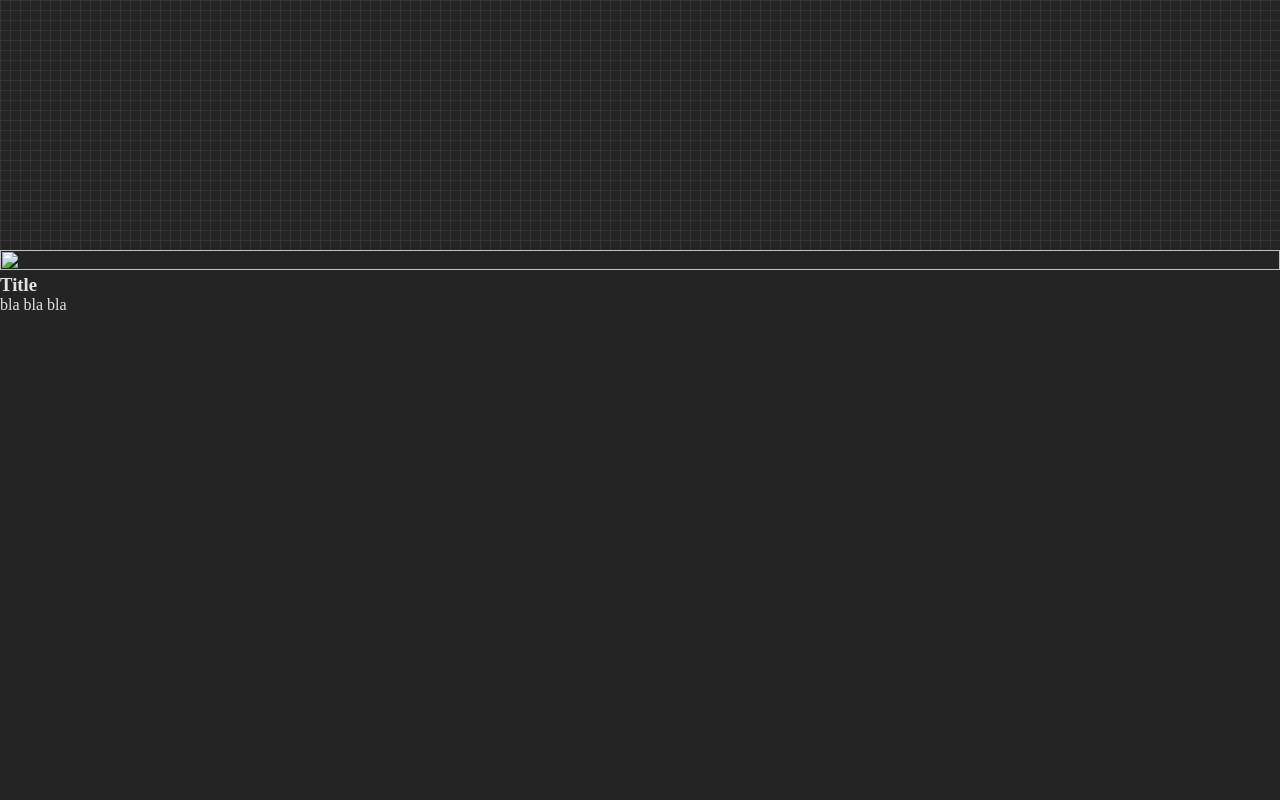
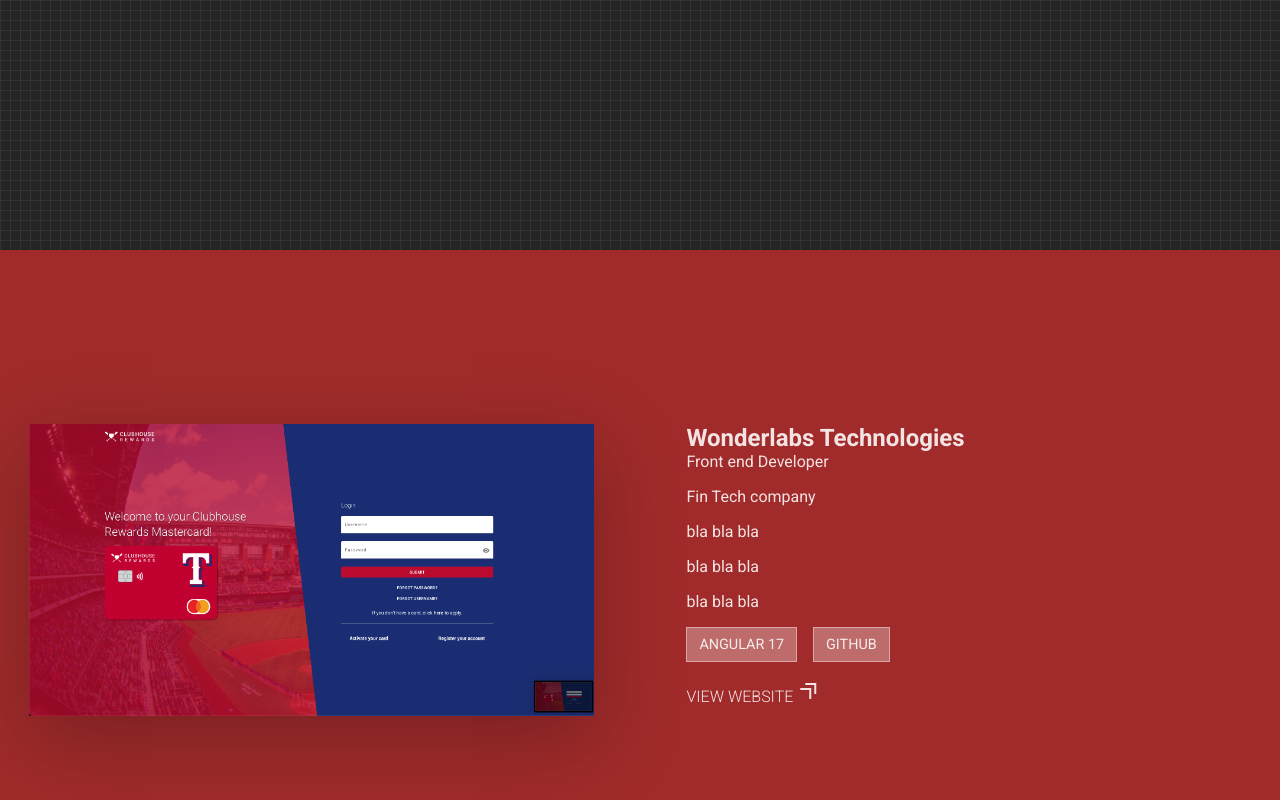
Before and after one commit to Paul-D-Dev/daocode, a website built with Vite: page index.html in a window 1280 px wide. Shown: the part 550-1350 px from the top of the page. Before the commit the page ends 864 px from the top, so only its background shows below. Built offline with nearby package versions, Linux system fonts and the light colour scheme.

Commit message:
WIP section projects

```diff
--- a/index.html
+++ b/index.html
@@ -6,6 +6,11 @@
   <meta name="viewport" content="width=device-width, initial-scale=1.0"/>
   <title>Dao Code</title>
   <link rel="stylesheet" href="src/style.scss">
+  <link rel="preconnect" href="https://fonts.googleapis.com">
+  <link rel="preconnect" href="https://fonts.gstatic.com" crossorigin>
+  <link href="https://fonts.googleapis.com/css2?family=Roboto:wght@300;400;500;700&display=swap" rel="stylesheet">
+  <link rel="stylesheet"
+        href="https://fonts.googleapis.com/css2?family=Material+Symbols+Outlined:opsz,wght,FILL,GRAD@20,300,0,0"/>
 </head>
 
 <body>
@@ -25,6 +30,8 @@
   <section class="hero">
 
     <div class="hero__details">
+
+      <!--      TODO add animation reveal-->
       <p>Web developer Javascript.</p>
       <p>Websites, Applications.</p>
 
@@ -37,14 +44,41 @@
 
 
   <section id="projects" class="projects">
-    <div class="project__wrapper">
-      <div class="project__carousel">
-        <img src="" alt="">
-      </div>
+    <div class="project__container project-wl">
+      <div class="project__wrapper section_split">
+        <div class="project__carousel">
+          <img src="/assets/projects/wonderlabs_1.png" alt="projects_wonderlabs">
+        </div>
 
-      <div class="project__description">
-        <h3>Title</h3>
-        <p>bla bla bla</p>
+
+        <!--         TODO add animation left to right -->
+        <div class="project__description">
+          <div class="project__title">
+            <h3>Wonderlabs Technologies</h3>
+            <span>Front end Developer</span>
+          </div>
+
+          <div class="project__missions">
+            <p>Fin Tech company</p>
+            <p>bla bla bla</p>
+            <p>bla bla bla</p>
+            <p>bla bla bla</p>
+          </div>
+
+          <div class="project__stack">
+            <ul class="project__stack__list">
+              <li class="project__stack__item">Angular 17</li>
+              <li class="project__stack__item">Github</li>
+            </ul>
+          </div>
+
+          <p>
+            <a href="https://www.wonderlabs.ca" target="_blank" class="fw-light">
+              VIEW WEBSITE
+              <span class="material-symbols-outlined">more_up</span>
+            </a>
+          </p>
+        </div>
       </div>
     </div>
   </section>
--- a/src/style.scss
+++ b/src/style.scss
@@ -3,7 +3,7 @@
   --color-primary: rgba(255, 119, 0, 1);
   --bg: #242424;
   --hero-background-color-grid: #333333;
-  --fs-xl: clamp(1rem, 2vw + 1rem, 12rem);
+  --fs-xl: clamp(1rem, 5vw + 1rem, 12rem);
   color: var(--color);
   background-color: var(--bg);
 }
@@ -11,6 +11,7 @@
 * {
   padding: 0;
   margin: 0;
+  font-family: "Roboto", sans-serif;
 }
 
 *,
@@ -21,6 +22,10 @@
 
 html {
   scroll-behavior: smooth;
+}
+
+.fw-light {
+  font-weight: 300;
 }
 
 a {
@@ -44,7 +49,6 @@
   padding: 1rem;
   display: flex;
   justify-content: space-between;
-  font-family: sans-serif;
 
   nav ul {
     display: flex;
@@ -65,6 +69,7 @@
     p {
       font-weight: 300;
       font-size: var(--fs-xl);
+      font-family: "Times", serif;
     }
   }
 
@@ -84,3 +89,75 @@
   }
 
 }
+
+.section_split {
+  height: 80dvh;
+  display: grid;
+  place-content: center;
+  gap: clamp(1rem, 6vw + 1rem, 10rem);
+}
+
+.project__container {
+  --project-background: var(--bg);
+  --project-color: var(--color);
+  background-color: var(--project-background);
+
+  &.project-wl {
+    --project-background: #a12b2b;
+  }
+}
+
+.project {
+
+  &__wrapper {
+    padding: clamp(1rem, 1vw + 1rem, 4rem);
+  }
+
+  &__carousel {
+    box-shadow: rgba(0, 0, 0, 0.25) 0 24px 80px 0;
+  }
+
+  &__description {
+    display: flex;
+    flex-direction: column;
+    gap: 1rem;
+  }
+
+  &__title {
+    h3 {
+      font-size: 1.5rem;
+    }
+  }
+
+  &__missions {
+    p:not(:first-of-type) {
+      margin-block-start: 1rem;
+    }
+  }
+
+  &__stack {
+
+    &__list {
+      display: flex;
+      flex-direction: row;
+      gap: 1rem;
+      flex-wrap: wrap;
+    }
+
+    &__item {
+      padding: .5rem .75rem;
+      font-size: .9rem;
+      background-color: rgba(255, 255, 255, 0.3);
+      border: 1px solid rgba(255, 255, 255, 0.4);
+      text-transform: uppercase;
+    }
+
+  }
+
+}
+
+@media screen and (width >= 768px) {
+  .section_split {
+    grid-template-columns: repeat(2, 1fr);
+  }
+}
```
